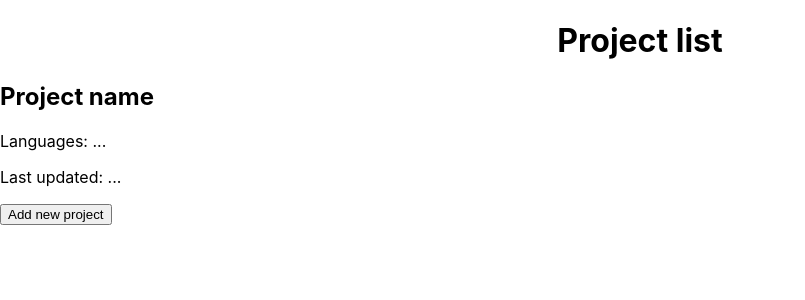
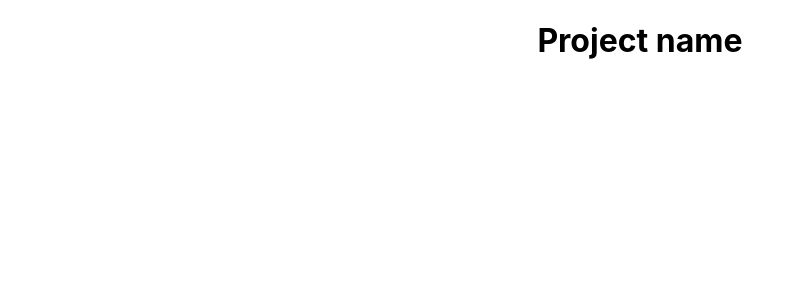
Before and after one commit to Kazill/LitHub, a React (Create React App) app in the folder lithub/: page /project in a window 1280 px wide. Shown: the top 300 px of the page, without its empty margins (0-805 px from the left). Built offline with nearby package versions, Linux system fonts and the light colour scheme.

Commit message:
routes to different pages

```diff
--- a/lithub/package.json
+++ b/lithub/package.json
@@ -12,7 +12,8 @@
     "@types/react-dom": "^18.2.19",
     "react": "^18.2.0",
     "react-dom": "^18.2.0",
-    "react-scripts": "5.0.1",
+    "react-router-dom": "^6.22.1",
+    "react-scripts": "^5.0.1",
     "typescript": "^4.9.5",
     "web-vitals": "^2.1.4"
   },
--- a/lithub/src/index.tsx
+++ b/lithub/src/index.tsx
@@ -1,17 +1,31 @@
 import React from 'react';
-import ReactDOM from 'react-dom/client';
+import ReactDOM from 'react-dom';
 import './index.css';
+import App from './App';
 import Projects from './projects';
 import reportWebVitals from './reportWebVitals';
 
-const root = ReactDOM.createRoot(
-  document.getElementById('root') as HTMLElement
-);
-root.render(
-  <React.StrictMode>
-    <Projects />
-  </React.StrictMode>
-);
+import Main from './routes';
+import { BrowserRouter } from 'react-router-dom';
+
+ReactDOM.render((
+<BrowserRouter>
+  <Main /> {/* The various pages will be displayed by the `Main` component. */}
+</BrowserRouter>
+        ), document.getElementById('root')
+        );
+
+//const root = ReactDOM.createRoot(
+  //document.getElementById('root') as HTMLElement
+//);
+//root.render(
+  //<React.StrictMode>
+    //<Projects />
+    //<Main />
+  //</React.StrictMode>
+//);
+
+
 
 // If you want to start measuring performance in your app, pass a function
 // to log results (for example: reportWebVitals(console.log))
--- /dev/null
+++ b/lithub/src/project.tsx
@@ -0,0 +1,9 @@
+import React from 'react';
+        function Project() {
+        return (
+<div>
+    <center><h1>Project name</h1></center>
+</div>
+        );
+        }
+        export default Project;
--- /dev/null
+++ b/lithub/src/routes.tsx
@@ -0,0 +1,17 @@
+import React from 'react';
+        import { Routes, Route } from 'react-router-dom';
+
+        import Project from './project';
+        import Projects from './projects';
+
+        const Main = () => {
+        return (
+<Routes>
+    <Route path='/' element={<Projects/>}></Route>
+<Route path='/project' element={<Project/>}></Route>
+<Route path='/projects' element={<Projects/>}></Route>
+        </Routes>
+        );
+        }
+
+        export default Main;
```
Also changed, not shown: 1 other file (tests, documents, lock files or other folders).
